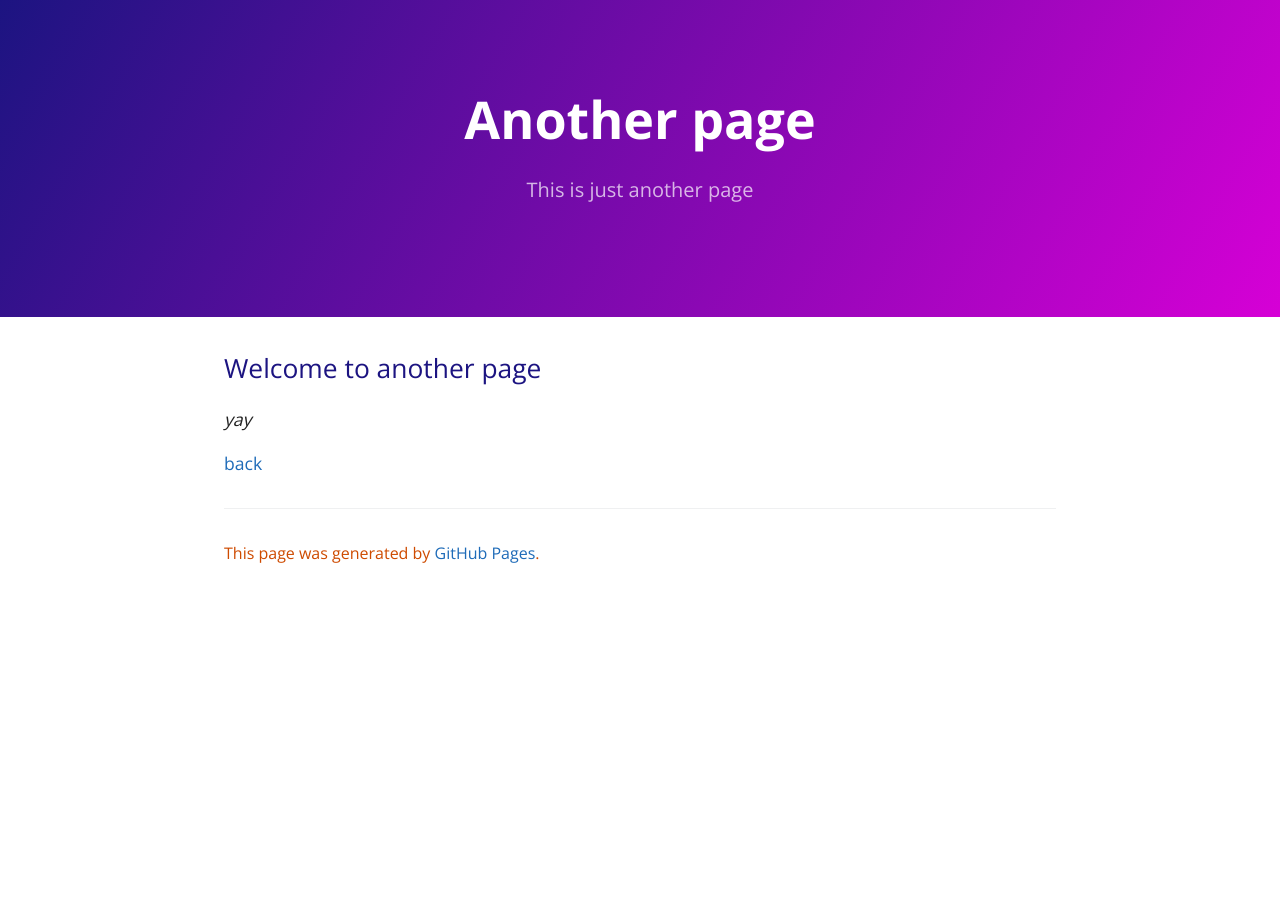
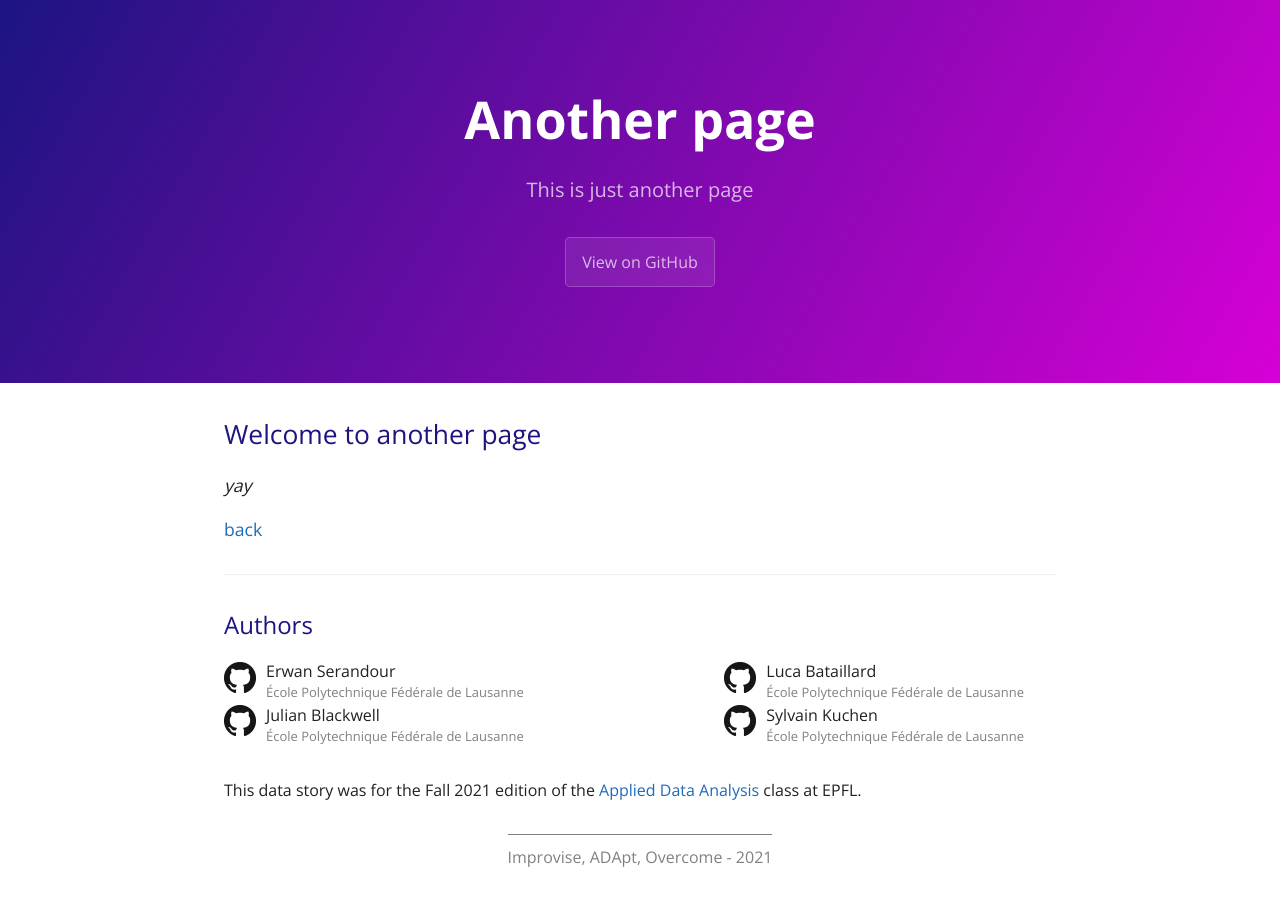
Before and after one commit to epfl-ada/ada-2021-project-improvise-adapt-overcome, a Jekyll site: the page built from website/another-page.md, in a window 1280 px wide. Built offline with Jekyll 4.4.1, drawn with Linux system fonts in a browser that asks for light colours.

Commit message:
add footer and conclusion

```diff
--- a/website/_config.yml
+++ b/website/_config.yml
@@ -2,6 +2,4 @@ title: Cayman theme
 description: Cayman is a clean, responsive theme for GitHub Pages.
 show_downloads: false
 theme: jekyll-theme-cayman
-github:
-  repository_url: https://github.com/epfl-ada/ada-2021-project-improvise-adapt-overcome
-  owner_url: https://github.com/epfl-ada
+github_repository_url: https://github.com/epfl-ada/ada-2021-project-improvise-adapt-overcome
--- a/website/_layouts/default.html
+++ b/website/_layouts/default.html
@@ -19,9 +19,8 @@
     <header class="page-header" role="banner">
       <h1 class="project-name">{{ page.title | default: site.title }}</h1>
       <h2 class="project-tagline">{{ page.description | default: site.description }}</h2>
-      {% if site.github.is_project_page %}
-        <a href="{{ site.github.repository_url }}" class="btn">View on GitHub</a>
-      {% endif %}
+
+      <a href="{{ site.github_repository_url }}" class="btn">View on GitHub</a>
       {% if site.show_downloads %}
         <a href="{{ site.github.zip_url }}" class="btn">Download .zip</a>
         <a href="{{ site.github.tar_url }}" class="btn">Download .tar.gz</a>
@@ -32,10 +31,50 @@
       {{ content }}
 
       <footer class="site-footer">
-        {% if site.github.is_project_page %}
-          <span class="site-footer-owner"><a href="{{ site.github.repository_url }}">{{ site.github.repository_name }}</a> is maintained by <a href="{{ site.github.owner_url }}">{{ site.github.owner_name }}</a>.</span>
-        {% endif %}
-        <span class="site-footer-credits">This page was generated by <a href="https://pages.github.com">GitHub Pages</a>.</span>
+        <h2>Authors</h2>
+        <div class="authors">
+          <div>
+            <div class="author-container">
+              <a href="https://github.com/thurgarion2" target="_blank"><img src="/assets/img/GitHub-Mark-32px.png"/></a>
+              <div>
+                <div class="author-name">Erwan Serandour</div>
+                <div class="author-institution">École Polytechnique Fédérale de Lausanne</div>
+              </div>
+            </div>
+            <div class="author-container">
+              <a href="https://github.com/JulianBlackwell" target="_blank"><img src="/assets/img/GitHub-Mark-32px.png"/></a>
+              <div>
+                <div class="author-name">Julian Blackwell</div>
+                <div class="author-institution">École Polytechnique Fédérale de Lausanne</div>
+              </div>
+            </div>
+          </div>
+          <div>
+            <div class="author-container">
+              <a href="https://github.com/bataillard" target="_blank"><img src="/assets/img/GitHub-Mark-32px.png"/></a>
+              <div>
+                <div class="author-name">Luca Bataillard</div>
+                <div class="author-institution">École Polytechnique Fédérale de Lausanne</div>
+              </div>
+            </div>
+            <div class="author-container">
+              <a href="https://github.com/Swalkyn" target="_blank"><img src="/assets/img/GitHub-Mark-32px.png"/></a>
+              <div>
+                <div class="author-name">Sylvain Kuchen</div>
+                <div class="author-institution">École Polytechnique Fédérale de Lausanne</div>
+              </div>
+            </div>
+          </div>
+        </div>
+
+        <div>
+          This data story was for the Fall 2021 edition of the
+            <a href="https://dlab.epfl.ch/teaching/fall2021/cs401/">Applied Data Analysis</a>
+        class at EPFL.
+        </div>
+        <div class="hr">
+          <div>Improvise, ADApt, Overcome - 2021</div>
+        </div>
       </footer>
     </main>
   </body>
--- a/website/assets/css/style.scss
+++ b/website/assets/css/style.scss
@@ -274,3 +274,44 @@ $selection-color: grey;
     }
 
 }
+
+.authors {
+    display:flex;
+    flex-direction: row;
+    justify-content:space-between;
+    margin-bottom: 2rem;
+
+
+    .author-container {
+        display: flex;
+        flex-direction: row;
+        align-items: center;
+        margin-right: 2rem;
+
+
+        a {
+            display: block;
+            margin-right: 10px;
+        }
+
+    }
+
+    .author-institution {
+        color: grey;
+        font-size: small;
+    }
+
+
+}
+
+.site-footer .hr {
+    margin-top: 2rem;
+    display: flex;
+    justify-content: center;
+    color: grey;
+
+    * {
+        padding-top: 10px;
+        border-top: 1px solid grey ;
+    }
+}
--- a/website/assets/js/map.js
+++ b/website/assets/js/map.js
@@ -22,6 +22,8 @@ function renderMap(clusters, cluster_info) {
 
     clusters[i].cluster_id = `${cid}`;
   }
+
+  clusters = clusters.filter((x) => x.cluster_id !== NOCLUSTER_ID);
 
   const cluster_names = cluster_info.reduce((acc, { cluster_id, name }) => {
     return { ...acc, [cluster_id]: name };
```
Also changed, not shown: website/_includes/conclusion.md (+7 -1 lines), website/assets/img/GitHub-Mark-32px.png (added).
